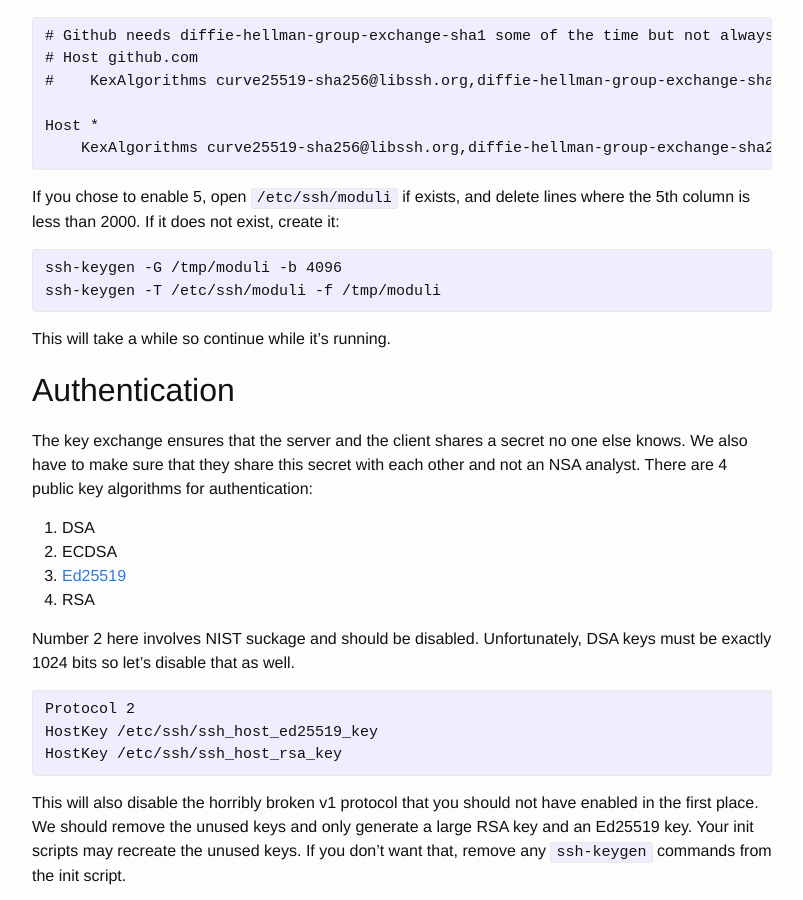
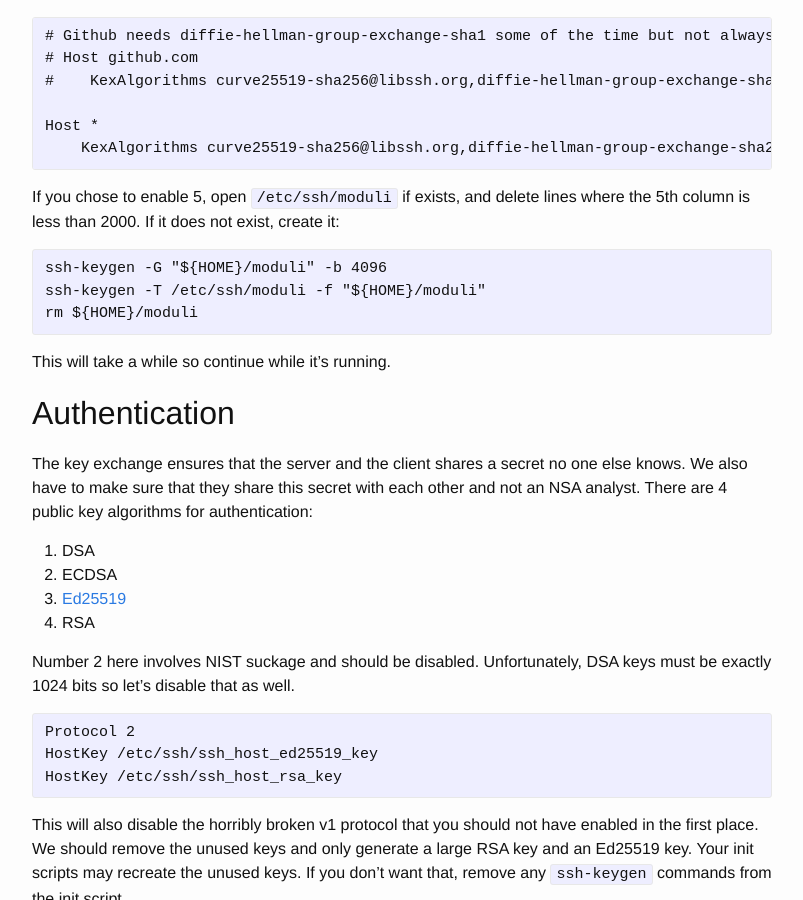
Before and after one commit to stribika/stribika.github.io, a Jekyll site: the page built from _posts/2015-01-04-secure-secure-shell.md, in a window 1280 px wide and 900 px high, scrolled down 2048 px. Shown: the whole window, without its empty margins (238-1041 px from the left). Built offline with Jekyll 4.4.1, drawn with Linux system fonts in a browser that asks for light colours.

Commit message:
Don't use world writable directories.

```diff
--- a/_posts/2015-01-04-secure-secure-shell.md
+++ b/_posts/2015-01-04-secure-secure-shell.md
@@ -100,8 +100,9 @@ Host *
 If you chose to enable 5, open `/etc/ssh/moduli` if exists, and delete lines where the 5th column is less than 2000.
 If it does not exist, create it:
 
-<pre><code>ssh-keygen -G /tmp/moduli -b 4096
-ssh-keygen -T /etc/ssh/moduli -f /tmp/moduli</code></pre>
+<pre><code>ssh-keygen -G "${HOME}/moduli" -b 4096
+ssh-keygen -T /etc/ssh/moduli -f "${HOME}/moduli"
+rm ${HOME}/moduli</code></pre>
 
 This will take a while so continue while it's running.
 
```
